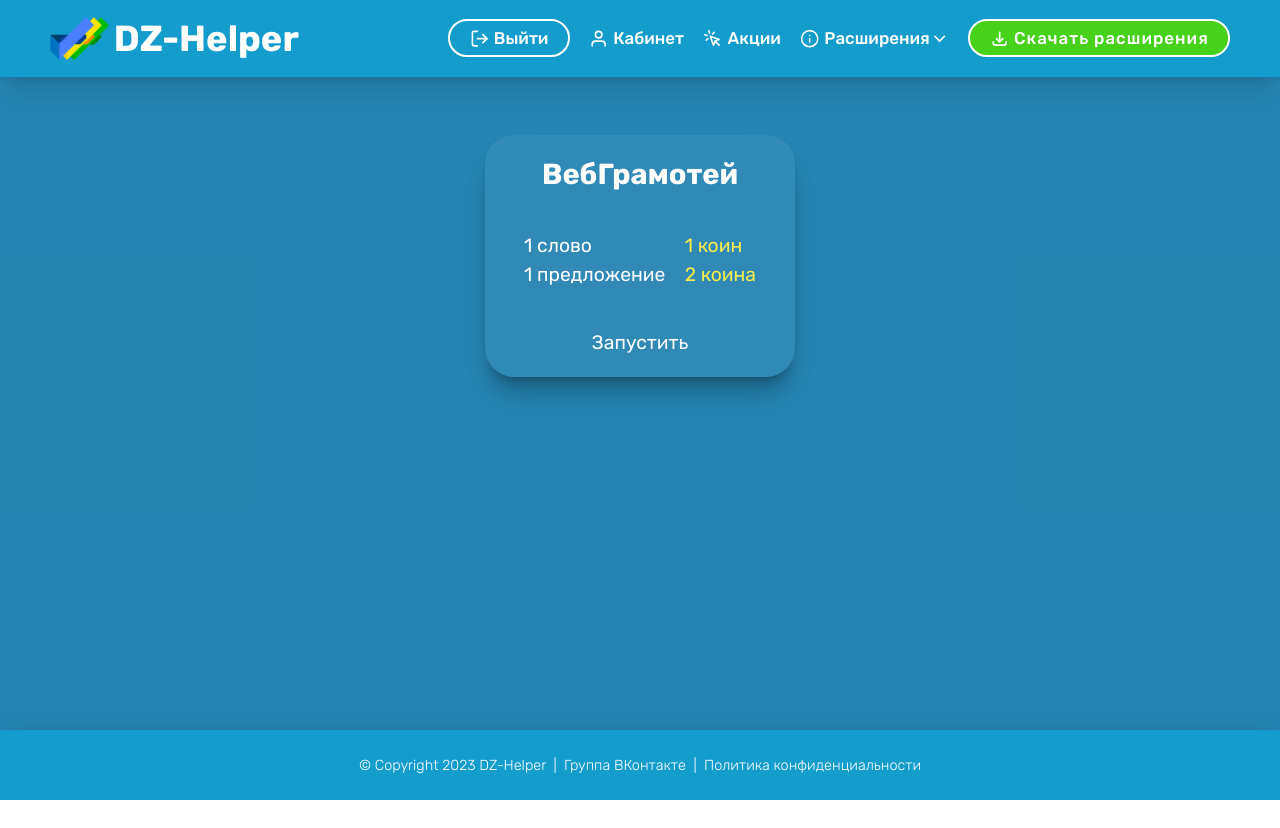
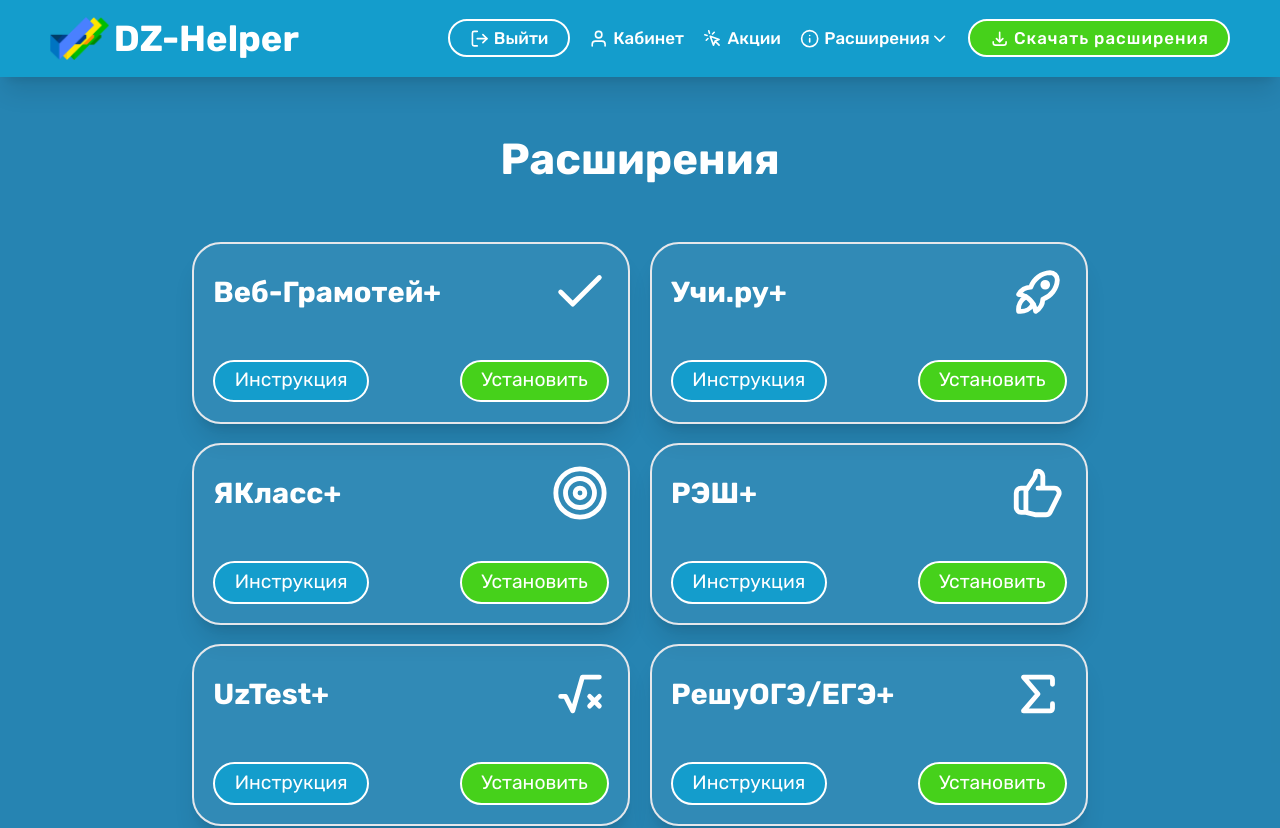
Before and after one commit to N1kOk/DZ-Helper, a Vue app: page /download.html in a window 1280 px wide. Shown: the top 828 px of the page. Before the commit the page ends 800 px from the top, so only its background shows below. Built offline with nearby package versions, Linux system fonts and the light colour scheme.

Commit message:
chore: edit content

```diff
--- a/src/views/DownloadView.vue
+++ b/src/views/DownloadView.vue
@@ -1,21 +1,130 @@
 <template>
-	<div class="flex flex-wrap justify-center">
-		<div class="flex flex-col py-4 p-8 space-y-8 bg-white/5 rounded-3xl shadow-xl shadow-black/25">
-			<div class="text-2xl font-bold">ВебГрамотей</div>
-			<div class="flex flex-1 justify-between space-x-4 text-left">
-				<div>
-					<div>1 слово</div>
-					<div>1 предложение</div>
-				</div>
-				<div class="text-yellow">
-					<div>1 коин</div>
-					<div>2 коина</div>
+	<h1 class="text-4xl font-bold">Расширения</h1>
 
-<!--					<div>2 коина</div>-->
-<!--					<div>3 коина</div>-->
-				</div>
+	<div class="grid grid-cols-[repeat(auto-fit,minmax(18rem,1fr))] gap-4">
+		<div
+			v-for="card in cards"
+			class="flex flex-col items-center gap-8 p-4 rounded-3xl border-2 shadow-xl bg-white/5"
+		>
+			<div class="flex justify-between items-center w-full gap-2">
+				<span class="text-2xl font-bold">{{ card.title }}</span>
+				<component :is="card.icon" class="w-12"/>
 			</div>
-			<RouterLink class="btn" to="/webgramotei">Запустить</RouterLink>
+
+			<div class="flex justify-between w-full gap-2">
+				<AppButton
+					:to="card.links.instruction"
+					target="_blank"
+					rel="nofollow"
+				>
+					Инструкция
+				</AppButton>
+
+				<AppButton
+					:to="card.links.setup"
+					target="_blank"
+					rel="nofollow"
+					color="green"
+				>
+					Установить
+				</AppButton>
+			</div>
 		</div>
+
+	</div>
+	<hr>
+	<div class="ads mx-auto">
+		<!-- Yandex.RTB R-A-489599-1 -->
+		<div id="yandex_rtb_R-A-489599-1" style="width: fit-content;"></div>
+		<component is="script" type="text/javascript">
+			(function (w, d, n, s, t) {
+			if (window.bBlockAds) return;
+			w[n] = w[n] || [];
+			w[n].push(function () {
+			Ya.Context.AdvManager.render({
+			blockId: "R-A-489599-1",
+			renderTo: "yandex_rtb_R-A-489599-1",
+			async: true
+			});
+			});
+			t = d.getElementsByTagName("script")[0];
+			s = d.createElement("script");
+			s.type = "text/javascript";
+			s.src = "//an.yandex.ru/system/context.js";
+			s.async = true;
+			t.parentNode.insertBefore(s, t);
+			})(this, this.document, "yandexContextAsyncCallbacks");
+		</component>
 	</div>
 </template>
+
+<script setup lang="ts">
+import type { Component } from 'vue'
+import AppButton from '@/components/AppButton.vue'
+import IconRocket from '@/components/icons/IconRocket.vue'
+import IconTarget from '@/components/icons/IconTarget.vue'
+import IconLike from '@/components/icons/IconLike.vue'
+import IconCheck from '@/components/icons/IconCheck.vue'
+import IconMath from '@/components/icons/IconMath.vue'
+import IconSum from '@/components/icons/IconSum.vue'
+
+interface Card {
+	icon: Component
+	title: string
+	links: {
+		setup: string
+		instruction: string
+	}
+}
+
+const cards: Card[] = [
+	{
+		icon: IconCheck,
+		title: 'Веб-Грамотей+',
+		links: {
+			setup: 'https://chrome.google.com/webstore/detail/wg-stealth/gmojcbijaafhccilpieladabaiendmmd',
+			instruction: 'https://vk.com/@dzhelper1-wg-stealh',
+		},
+	},
+	{
+		icon: IconRocket,
+		title: 'Учи.ру+',
+		links: {
+			setup: 'https://chrome.google.com/webstore/detail/uchihelper/fpdmlanpbgokpkcmkojldkjlajcnajko',
+			instruction: 'https://vk.com/@dzhelper1-uchiruplus',
+		},
+	},
+	{
+		icon: IconTarget,
+		title: 'ЯКласс+',
+		links: {
+			setup: 'https://chrome.google.com/webstore/detail/%D0%BE%D1%82%D0%B2%D0%B5%D1%82%D1%8B-%D0%BD%D0%B0-%D1%8F%D0%BA%D0%BB%D0%B0%D1%81%D1%81-%D1%8F%D0%BA%D0%BB%D0%B0%D1%81%D1%81%20/gkdimpanhbihidflnpedojnljpapgmbe?hl=ru',
+			instruction: 'https://vk.com/@dzhelper1-yaklassplus',
+		},
+	},
+	{
+		icon: IconLike,
+		title: 'РЭШ+',
+		links: {
+			setup: 'https://chrome.google.com/webstore/detail/%D0%BE%D1%82%D0%B2%D0%B5%D1%82%D1%8B-%D0%BD%D0%B0-%D1%80%D1%8D%D1%88-%D1%80%D1%8D%D1%88%20/dfojlcjcmgijemlijicemapllecfnmpk?hl=ru',
+			instruction: 'https://vk.com/@dzhelper1-reshplus',
+		},
+	},
+	{
+		icon: IconMath,
+		title: 'UzTest+',
+		links: {
+			setup: 'https://chrome.google.com/webstore/detail/%D0%BE%D1%82%D0%B2%D0%B5%D1%82%D1%8B-%D0%BA-uztestru-uztest%20/aeookmmgmjgnmfoaiemejdoailigdgag',
+			instruction: 'https://vk.com/@dzhelper1-uztestplus',
+		},
+	},
+	{
+		icon: IconSum,
+		title: 'РешуОГЭ/ЕГЭ+',
+		links: {
+			setup: 'https://chrome.google.com/webstore/detail/%D0%BE%D1%82%D0%B2%D0%B5%D1%82%D1%8B-%D0%BA-%D1%80%D0%B5%D1%88%D1%83-%D0%BE%D0%B3%D1%8D-%D0%B8-%D1%80%D0%B5%D1%88%D1%83/ilocfjnmkngcmoonmlpmdiigiddlloea?hl=ru',
+			instruction: 'https://vk.com/@dzhelper1-reshugiaplus',
+		},
+	},
+]
+</script>
```
